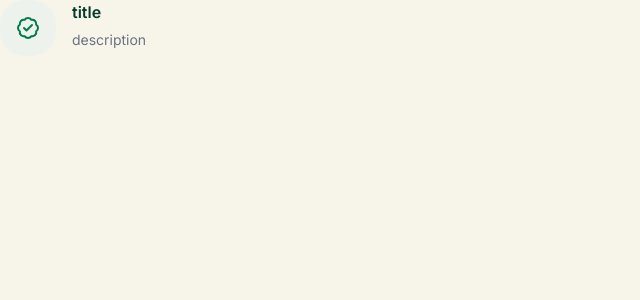
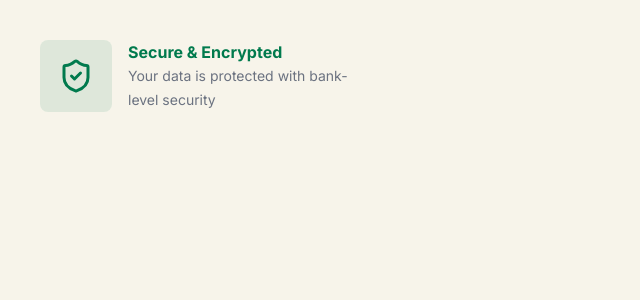
Before and after one commit to COS301-SE-2026/South-African-Digital-ID-Wallet, a Next.js app in the folder web/: page /dev-playground in a window 1280 px wide. Shown: the top 300 px of the page, without its empty margins (0-640 px from the left). Built offline with nearby package versions, Linux system fonts and the light colour scheme; no server answers.

Commit message:
Completed activation info molecule.

```diff
--- a/web/src/app/dev-playground/page.tsx
+++ b/web/src/app/dev-playground/page.tsx
@@ -1,12 +1,14 @@
 import { ActivationInfoItem } from '@/components/molecules/activation-info-item/activation-info-item'
-import { BadgeCheck } from 'lucide-react'
+import { ShieldCheck } from 'lucide-react'
 export default function Page() {
   return (
-    <ActivationInfoItem
-      key={'Security'}
-      icon={BadgeCheck}
-      title={'title'}
-      description={'description'}
-    />
+    <div className=" m-10 justify-center ">
+      <ActivationInfoItem
+        key={'Security'}
+        icon={ShieldCheck}
+        title={'Secure & Encrypted'}
+        description={'Your data is protected with bank-level security'}
+      />
+    </div>
   )
 }
--- a/web/src/components/molecules/activation-info-item/activation-info-item.tsx
+++ b/web/src/components/molecules/activation-info-item/activation-info-item.tsx
@@ -8,16 +8,14 @@ export function ActivationInfoItem({
 }: ActivationInfoItemProps) {
   return (
     <div className="flex items-start gap-4">
-      <div className="flex size-14 shrink-0 items-center justify-center rounded-2xl bg-secondary text-primary">
-        <Icon className="size-6" aria-hidden="true" />
+      <div className="flex size-18 shrink-0 items-center justify-center rounded-sm bg-primary-green/10 text-primary-green">
+        <Icon className="size-9" aria-hidden="true" />
       </div>
 
-      <div>
-        <h3 className="font-semibold text-deep-green">{title}</h3>
+      <div className="w-60">
+        <h3 className="font-bold text-primary-green">{title}</h3>
 
-        <p className="mt-1 text-sm leading-6 text-muted-foreground">
-          {description}
-        </p>
+        <p className="text-sm leading-6 text-muted-foreground">{description}</p>
       </div>
     </div>
   )
```
